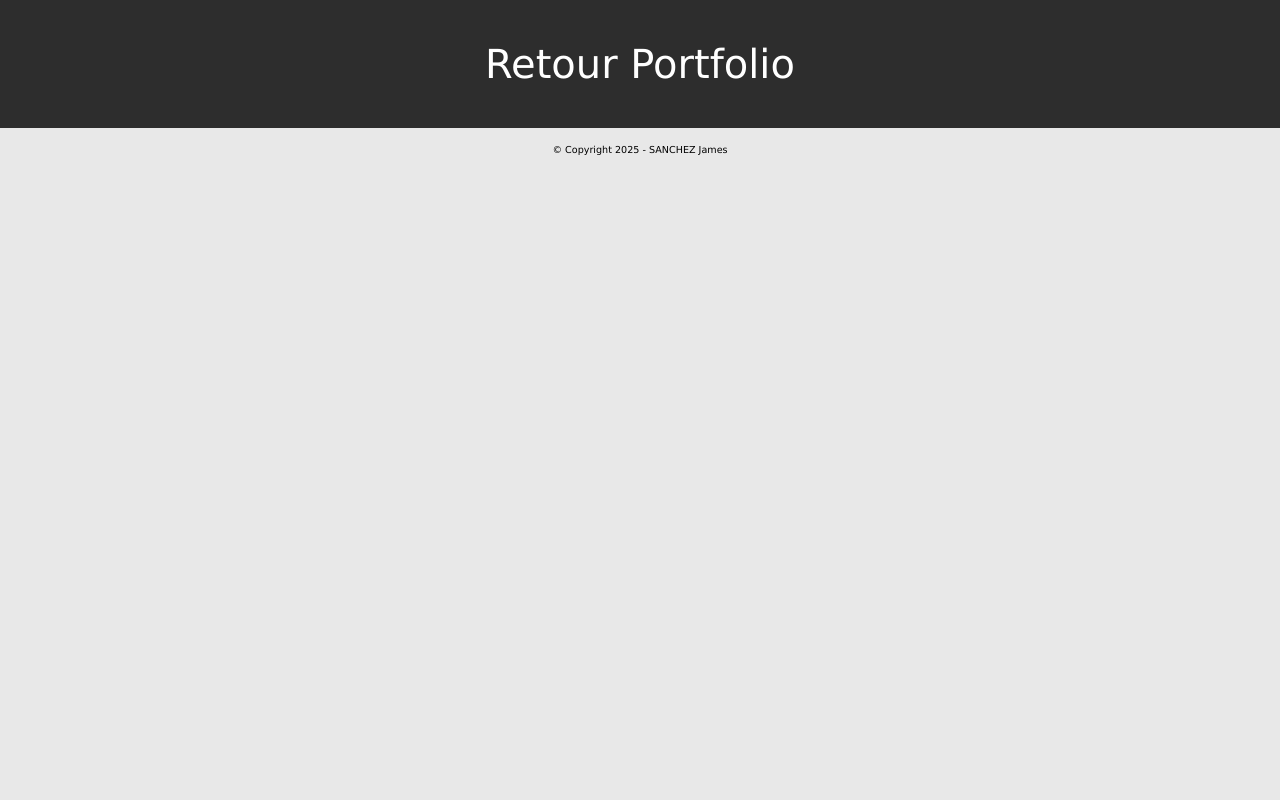
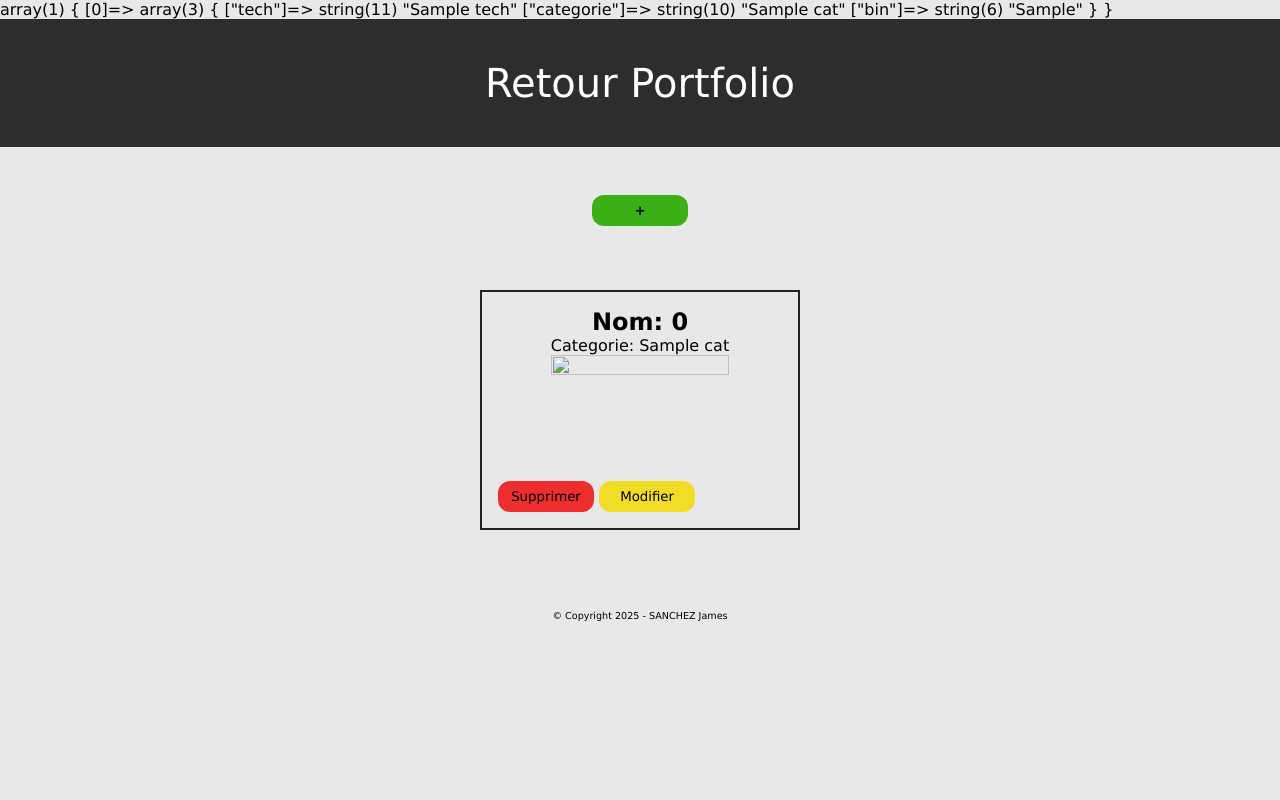
Before and after one commit to jams-sanchez/portfolioPHP, a PHP site: page /admin-tech.php in a window 1280 px wide. Run offline with PHP 8.4, Linux system fonts and the light colour scheme; tables that the repository leaves empty hold one stand-in row (values such as "Sample post"); data that the repository does not hold is empty.

Commit message:
Ajout de la gestion des technologies dans l'administration, avec affichage, suppression et modification des informations techniques, ainsi que des améliorations de style pour les boutons.

```diff
--- a/assets/css/style_admin.css
+++ b/assets/css/style_admin.css
@@ -22,6 +22,10 @@
 
 .pseudo-condition {
     font-size: 0.8rem;
+}
+
+.bold {
+    font-weight: bold;
 }
 
 /* header */
@@ -133,7 +137,51 @@
     color: rgb(242, 190, 58);
 }
 
-/* PAGE compte */
+/* PAGE tech */
+
+.main-tech {
+    width: 100%;
+    /* height: calc(100% - 11.18rem); */
+    padding: 3rem 0;
+    display: flex;
+    flex-direction: column;
+    justify-content: flex-start;
+    align-items: center;
+    gap: 3rem;
+}
+
+.show-tech {
+    width: 100%;
+    padding: 1rem;
+    display: flex;
+    flex-flow: row wrap;
+    justify-content: space-evenly;
+    align-items: center;
+    gap: 1.8rem;
+
+}
+
+.box-tech {
+    width: 20rem;
+    min-height: 15rem;
+    padding: 1rem;
+    display: flex;
+    flex-direction: column;
+    justify-content: space-between;
+    align-items: stretch;
+    border: 2px solid #222222;
+    /* gap: 2rem; */
+}
+
+.box-tech-info {
+    text-align: center;
+    margin: 0 auto;
+}
+
+.logo {
+    width: 100%;
+    height: 100%;
+}
 
 
 
@@ -153,9 +201,10 @@
 }
 
 .button-update,
-.button-cancel,
-.button-valid {
-    width: 8rem;
+.button-red,
+.button-green,
+.button-yellow {
+    width: 6rem;
     margin: 0 auto;
     padding: 0.5rem;
     border: none;
@@ -166,18 +215,25 @@
     background-color: rgba(241, 196, 49, 0.527);
 }
 
-.button-cancel {
+.button-red {
     background-color: rgb(238, 46, 46);
 }
-.button-cancel:hover {
+.button-red:hover {
     background-color: rgb(255, 50, 50);
 }
 
-.button-valid {
+.button-green {
     background-color: rgb(58, 175, 22);
 }
-.button-valid:hover {
+.button-green:hover {
     background-color: rgb(69, 202, 29);
+}
+
+.button-yellow {
+    background-color: rgb(241, 221, 38);
+}
+.button-yellow:hover {
+    background-color: rgb(255, 233, 37);
 }
 
 
--- a/assets/data/bdd.sql
+++ b/assets/data/bdd.sql
@@ -22,7 +22,7 @@
     nom VARCHAR(255) NOT NULL,
     type VARCHAR(55) NOT NULL,
     taille INT,
-    image BLOB NOT NULL
+    bin LONGBLOB
 ) ENGINE=InnoDB;
 
 -- CREATION TABLE PROJETS
--- a/models/Images.php
+++ b/models/Images.php
@@ -1,3 +1,5 @@
 <?php
 
+require_once('../models/Bdd.php');
+
 class Images extends Bdd {}
--- a/models/Projects.php
+++ b/models/Projects.php
@@ -1,3 +1,5 @@
 <?php
 
+require_once('../models/Bdd.php');
+
 class Projects extends Bdd {}
--- a/models/Tech.php
+++ b/models/Tech.php
@@ -1,3 +1,49 @@
 <?php
 
-class Tech extends Bdd {}
+require_once('../models/Bdd.php');
+
+class Tech extends Bdd
+{
+
+    private string $techName;
+    private string $techCat;
+    private string $techImage;
+
+    public function __construct(string $techName = "")
+    {
+        parent::__construct();
+        $this->techName = $techName;
+        $this->techCat = $techCat = "";
+        $this->techImage = $techImage = "";
+    }
+
+    // méthode pour récuperer toutes les techs et leurs infos
+    public function getTech(): array
+    {
+        $getStmt = "SELECT tech.nom AS tech,
+        tech_cat.nom AS categorie,
+        image.bin
+        FROM tech
+        JOIN tech_cat ON tech_cat.id = tech.tech_cat_id
+        JOIN image ON tech.image_id = image.id";
+        $getStmt = $this->bdd->prepare($getStmt);
+        $getStmt->execute();
+        $listTech = $getStmt->fetchAll(PDO::FETCH_ASSOC);
+
+        // $tech = [];
+        // foreach ($listTech as $value) {
+        //     $this->techName = $value['tech'];
+        //     $this->techCat = $value['categorie'];
+        //     $this->techImage = $value['bin'];
+
+        //     $tech[$this->techName] = [
+        //         'categorie' => $this->techCat,
+        //         'image' => $this->techImage
+        //     ];
+        // }
+        return $listTech;
+    }
+}
+
+$tech = new Tech();
+var_dump($tech->getTech());
--- a/pages/admin-tech.php
+++ b/pages/admin-tech.php
@@ -2,14 +2,42 @@
 
 session_start();
 
+require_once('../models/Tech.php');
 
+$tech = new Tech();
+$listTech = $tech->getTech();
+
+// var_dump($listTech);
 ?>
 
 
 <?php include_once('../include/header-admin.php'); ?>
 
-<main>
+<main class="main-tech">
 
+    <input type="submit" name="addTech" class="button-green bold" value="+">
+
+    <section class="show-tech">
+
+        <?php foreach ($listTech as $tech => $value): ?>
+            <div class="box-tech">
+
+                <div class="box-tech-info">
+                    <h2>Nom: <?= $tech; ?> </h2>
+                    <p>Categorie: <?= $value['categorie']; ?></p>
+                    <img src="<?= $value['image']; ?>" class="logo" />
+                </div>
+
+
+                <div class="duo-button">
+                    <input type="submit" name="delete-tech" class="button-red" value="Supprimer">
+                    <input type="submit" name="update-tech" class="button-yellow" value="Modifier">
+                </div>
+
+            </div>
+        <?php endforeach; ?>
+
+    </section>
 </main>
 
 <?php include_once('../include/footer-admin.php'); ?>
```
Also changed, not shown: pages/admin-compte.php (+4 -4 lines).
